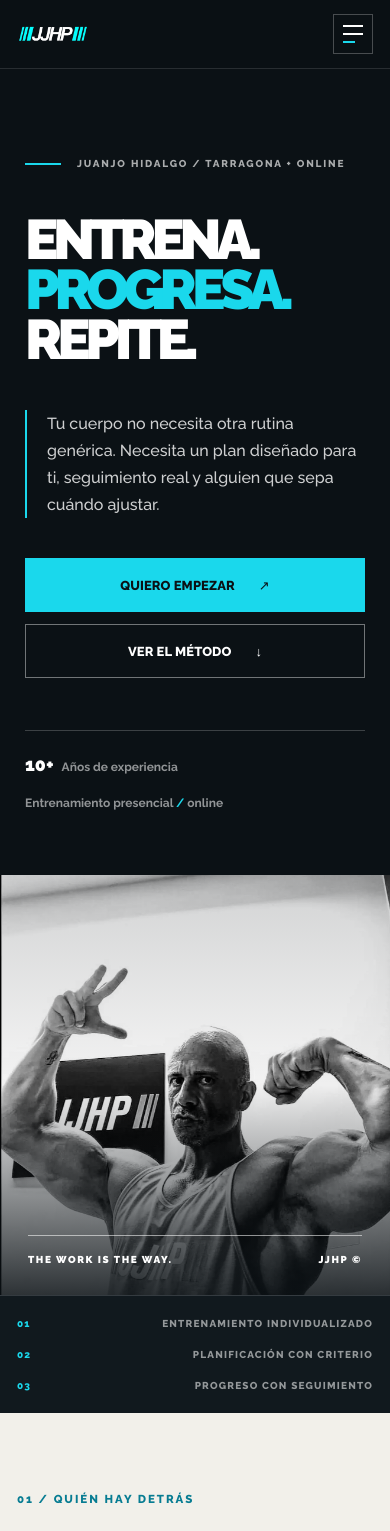
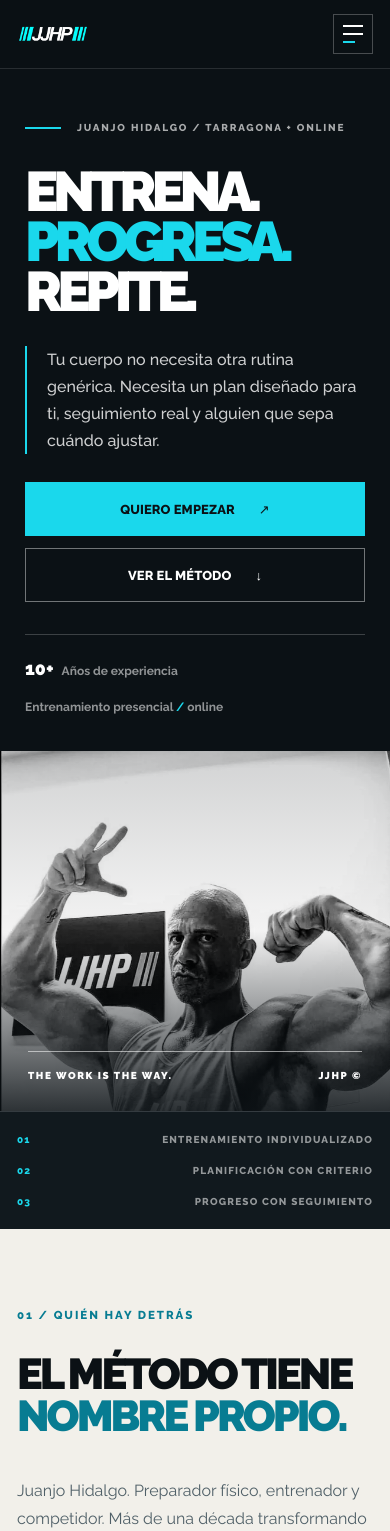
Before and after one commit to Kevin21andres/juanjofitness, a Next.js app: page / in a window 390 px wide. Shown: the top 1531 px of the page. Built offline with nearby package versions, Linux system fonts and the light colour scheme.

Commit message:
polish: mobile-first hero, swipeable results and bespoke blog covers; expand responsive QA to 35 checks

```diff
--- a/app/blog/page.tsx
+++ b/app/blog/page.tsx
@@ -72,13 +72,18 @@ export default async function BlogPage({ searchParams }: { searchParams: Promise
               <article key={post.slug} className={"group min-w-0 " + (index === 0 ? "md:col-span-2 xl:col-span-2" : "")}>
                 <Link href={"/blog/" + post.slug} className="block h-full">
                   <div className={"relative overflow-hidden bg-[#d7d8d2] " + (index === 0 ? "aspect-[16/10] sm:aspect-[16/8]" : "aspect-[16/10]")}>
-                    {post.cover ? (
+                    {post.cover && !post.cover.includes("logo_jjhp.png") ? (
                       <Image alt={post.title} src={mediaUrl(post.cover)} unoptimized={post.cover.startsWith("/blog/uploads/")}
                         fill loading={index === 0 ? "eager" : "lazy"} fetchPriority={index === 0 ? "high" : "auto"}
                         sizes={index === 0 ? "(max-width: 767px) 100vw, (max-width: 1279px) 100vw, 800px" : "(max-width: 767px) 100vw, (max-width: 1279px) 50vw, 390px"}
                         className="object-cover transition-transform duration-500 group-hover:scale-[1.025]"/>
                     ) : (
-                      <div className="flex h-full items-center justify-center bg-[#17242f] text-3xl font-extrabold text-white/65">JJHP</div>
+                      <div className={"absolute inset-0 flex flex-col justify-between overflow-hidden p-7 sm:p-10 " + (index % 2 ? "bg-[#193c44]" : "bg-[#102026]")}>
+                        <div className="flex items-center justify-between gap-3 border-b border-white/20 pb-4 text-[10px] font-black uppercase tracking-[.18em] text-[#1ad8ec]"><span>THE JJHP JOURNAL</span><span>{String(index+1).padStart(2, "0")} /</span></div>
+                        <span aria-hidden="true" className="absolute -bottom-9 -right-6 rotate-[-8deg] select-none text-[clamp(7rem,16vw,15rem)] font-black leading-none tracking-[-.15em] text-white/[.045]">JJHP</span>
+                        <p className="relative max-w-[570px] text-[clamp(1.65rem,3.8vw,4rem)] font-black leading-[.99] tracking-[-.065em] text-white">{post.title}</p>
+                        <span className="text-[11px] font-black uppercase tracking-[.16em] text-[#1ad8ec]">{post.category}</span>
+                      </div>
                     )}
                   </div>
                   <div className="mt-6 flex items-center gap-3 text-xs font-extrabold tracking-[.04em] text-[#077c92]">
--- a/app/components/sections/Hero.tsx
+++ b/app/components/sections/Hero.tsx
@@ -5,26 +5,26 @@ export default function Hero() {
   return (
     <section aria-labelledby="hero-title" className="relative isolate overflow-hidden bg-[#0b1115] pt-[var(--header-height)] text-white">
       <div className="relative grid min-h-[680px] grid-cols-1 lg:min-h-[min(850px,calc(100svh-82px))] lg:grid-cols-[57%_43%]">
-        <div className="relative z-10 flex flex-col justify-center px-[max(25px,calc((100vw-1450px)/2))] pb-16 pt-22 sm:px-11 lg:px-14 lg:py-16 xl:pl-[max(44px,calc((100vw-1450px)/2))] xl:pr-6">
+        <div className="relative z-10 flex flex-col justify-center px-[max(25px,calc((100vw-1450px)/2))] pb-9 pt-13 sm:px-11 lg:px-14 lg:py-16 xl:pl-[max(44px,calc((100vw-1450px)/2))] xl:pr-6">
           <div className="flex items-center gap-4 text-[10px] font-extrabold uppercase tracking-[.18em] text-white/65">
             <span className="h-[2px] w-9 bg-[#1ad8ec]"/><span>JUANJO HIDALGO / TARRAGONA + ONLINE</span>
           </div>
-          <h1 id="hero-title" className="mt-13 text-[clamp(3.55rem,8.4vw,10rem)] font-black leading-[.90] tracking-[-.095em] max-sm:mt-11 max-sm:text-[clamp(3.3rem,14.3vw,5.3rem)] lg:mt-14">
+          <h1 id="hero-title" className="mt-13 text-[clamp(3.55rem,8.4vw,10rem)] font-black leading-[.90] tracking-[-.095em] max-sm:mt-8 max-sm:text-[clamp(3.3rem,14.3vw,5.3rem)] lg:mt-14">
             ENTRENA.<br/><span className="text-[#1ad8ec]">PROGRESA.</span><br/>REPITE.
           </h1>
-          <div className="mt-11 max-w-[590px] border-l-[2px] border-[#1ad8ec] pl-5 sm:pl-7">
+          <div className="mt-7 max-w-[590px] sm:mt-11 border-l-[2px] border-[#1ad8ec] pl-5 sm:pl-7">
             <p className="max-w-xl text-[clamp(1rem,1.7vw,1.25rem)] font-medium leading-[1.7] text-white/80">Tu cuerpo no necesita otra rutina genérica. Necesita un plan diseñado para ti, seguimiento real y alguien que sepa cuándo ajustar.</p>
           </div>
-          <div className="mt-10 flex flex-col gap-3 sm:flex-row sm:flex-wrap">
+          <div className="mt-7 flex flex-col gap-3 sm:mt-10 sm:flex-row sm:flex-wrap">
             <Link href="/#contacto" className="action-primary">QUIERO EMPEZAR <span aria-hidden="true">↗</span></Link>
             <Link href="/#metodo" className="action-outline">VER EL MÉTODO <span aria-hidden="true">↓</span></Link>
           </div>
-          <div className="mt-13 flex flex-wrap gap-x-10 gap-y-4 border-t border-white/20 pt-5 text-xs font-bold text-white/55">
+          <div className="mt-8 flex flex-wrap gap-x-10 sm:mt-13 gap-y-4 border-t border-white/20 pt-5 text-xs font-bold text-white/55">
             <span><strong className="mr-2 text-lg font-black text-white">10+</strong>Años de experiencia</span>
             <span>Entrenamiento presencial <span className="text-[#1ad8ec]">/</span> online</span>
           </div>
         </div>
-        <div className="relative min-h-[420px] overflow-hidden bg-[#26282a] lg:min-h-0">
+        <div className="relative min-h-[360px] overflow-hidden bg-[#26282a] lg:min-h-0">
           <Image src="/sobrejuanjo/sobrejuanjo.webp" alt="Juanjo Hidalgo, entrenador personal, en su centro de entrenamiento" fill priority
             sizes="(max-width:1023px) 100vw, 43vw"
             className="object-cover object-[center_30%] grayscale"/>
--- a/app/components/sections/MapWithConsent.tsx
+++ b/app/components/sections/MapWithConsent.tsx
@@ -8,7 +8,7 @@ export default function MapWithConsent(){
  className="h-full w-full border-0" loading="lazy"
  referrerPolicy="strict-origin-when-cross-origin" allowFullScreen
  /> : <div className="relative flex h-full flex-col items-center justify-center overflow-hidden px-6 text-center text-[#0b1115]">
- <span aria-hidden="true" className="absolute -right-7 -top-13 select-none text-[min(34vw,310px)] font-black leading-none tracking-[-.1em] text-[#cbdcd9]">43°</span>
+ <span aria-hidden="true" className="absolute -right-7 -top-13 select-none text-[min(27vw,220px)] font-black leading-none tracking-[-.1em] text-[#cbdcd9]">JJHP</span>
  <span className="relative mb-5 flex h-12 w-12 items-center justify-center rounded-full border border-[#077c92] text-2xl text-[#077c92]">⌖</span>
  <h3 className="relative text-2xl font-black tracking-tight">Av. Catalunya, 31</h3>
  <p className="relative mt-2 text-sm font-bold text-[#53636b]">43002 Tarragona</p>
--- a/app/components/sections/PersonasReales.tsx
+++ b/app/components/sections/PersonasReales.tsx
@@ -15,7 +15,16 @@ export default function PersonasReales() {
        <div><p className="kicker">04 / RESULTADOS REALES</p><h2 className="section-heading mt-6">EL PROCESO<br/>DEJA <span className="text-[#077c92]">HUELLA.</span></h2></div>
        <div><p className="body-copy max-w-lg text-[#4b5c65]">No hay dos historias iguales. Detrás de cada cambio hay meses de decisiones y trabajo constante.</p><p className="mt-5 text-xs font-bold leading-6 text-[#566771]">Resultados individuales; cada proceso depende del punto de partida y la constancia.</p></div>
      </div>
-     <div className="mt-13 grid grid-cols-2 gap-2 sm:gap-4 lg:grid-cols-12">
+     <div className="mt-10 md:hidden">
+       <p className="mb-4 text-[11px] font-extrabold uppercase tracking-[.14em] text-[#52616b]">DESLIZA PARA VER LOS PROCESOS <span aria-hidden="true">→</span></p>
+       <div tabIndex={0} role="region" aria-label="Galería desplazable de resultados" className="-mx-4 flex snap-x snap-mandatory gap-3 overflow-x-auto px-4 pb-4">
+         {results.map((r,i)=><figure key={r.src} className="relative aspect-[3/4] w-[76vw] max-w-[330px] shrink-0 snap-center overflow-hidden bg-[#c5cecb]">
+           <Image src={"/personas/"+r.src} alt={r.alt} fill sizes="76vw" className="object-cover"/>
+           <span className="absolute bottom-0 left-0 bg-[#0b1115]/90 px-3 py-2 text-[10px] font-black uppercase tracking-wider text-white">{String(i+1).padStart(2,"0")} / JJHP</span>
+         </figure>)}
+       </div>
+     </div>
+     <div className="mt-13 hidden grid-cols-2 gap-2 sm:gap-4 md:grid lg:grid-cols-12">
        {results.map((r,i)=><figure key={r.src} className={"group relative overflow-hidden bg-[#c5cecb] "+(
           i===0?"col-span-2 aspect-[1.12] sm:aspect-[1.7] lg:col-span-6 lg:row-span-2 lg:aspect-auto":
           i===1?"col-span-2 aspect-[1.4] sm:col-span-1 sm:aspect-[.95] lg:col-span-3 lg:aspect-[.9]":
--- a/scripts/visual-qa.mjs
+++ b/scripts/visual-qa.mjs
@@ -3,10 +3,13 @@ import { mkdir } from "node:fs/promises";
 
 const base = "http://127.0.0.1:3000";
 const viewports = [
+  { name: "mobile-320", width: 320, height: 720 },
   { name: "mobile-360", width: 360, height: 780 },
   { name: "mobile-390", width: 390, height: 844 },
   { name: "tablet-768", width: 768, height: 1024 },
+  { name: "tablet-1024", width: 1024, height: 768 },
   { name: "desktop-1440", width: 1440, height: 900 },
+  { name: "wide-1920", width: 1920, height: 1080 },
 ];
 const routes = [
   { name: "home", url: "/" },
@@ -39,13 +42,16 @@ for (const viewport of viewports) {
         const bodyFamily = getComputedStyle(body).fontFamily;
         const titleFamily = title ? getComputedStyle(title).fontFamily : "";
         const horizontal = Math.max(document.documentElement.scrollWidth, body.scrollWidth);
-        return { horizontal, viewport: window.innerWidth, bodyFamily, titleFamily };
+        const control = document.querySelector("button, input, textarea, select");
+        const controlFamily = control ? getComputedStyle(control).fontFamily : bodyFamily;
+        const titleBounds = title?.getBoundingClientRect();
+        return { horizontal, viewport: window.innerWidth, bodyFamily, titleFamily, controlFamily, headingWidth: titleBounds?.width ?? 0 };
       });
 
       const errors = [];
       if (!response || response.status() >= 400) errors.push("HTTP " + response?.status());
       if (result.horizontal > result.viewport + 2) errors.push("Horizontal overflow: " + result.horizontal + " > " + result.viewport);
-      if (!result.bodyFamily.toLowerCase().includes("raleway") || !result.titleFamily.toLowerCase().includes("raleway")) errors.push("Raleway not applied");
+      if (![result.bodyFamily, result.titleFamily, result.controlFamily].every(font => font.toLowerCase().includes("raleway"))) errors.push("Raleway not applied to page and controls");
       errors.push(...browserErrors.map(message => "JS: " + message));
 
       if (route.name === "home" && viewport.width < 1024) {
@@ -103,5 +109,5 @@ if (failures) {
   console.error("Responsive smoke checks failed:", failures);
   process.exitCode = 1;
 } else {
-  console.log("All 20 responsive page checks passed.");
+  console.log("All 35 responsive page checks passed.");
 }
```
